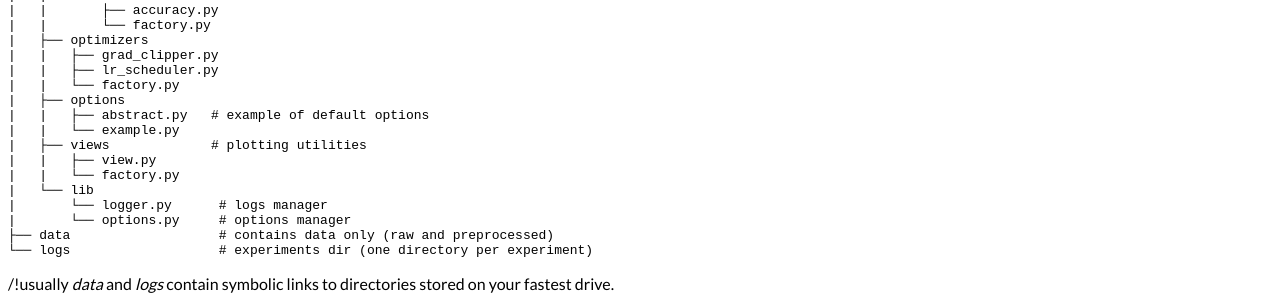
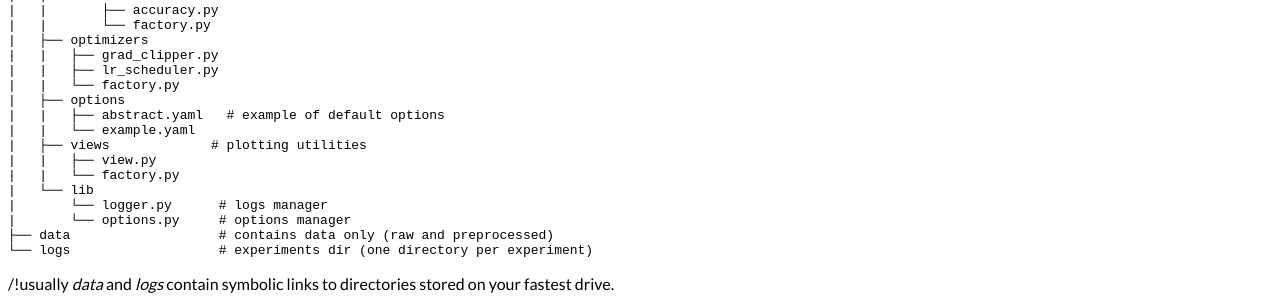
Before and after one commit to Cadene/bootstrap.pytorch, a Sphinx documentation site: the page built from docs/source/directories.rst, in a window 1280 px wide and 900 px high, scrolled down 1425 px. Shown: the part 152-452 px from the top of the window. Built offline with Sphinx 7.4.7 and the Read the Docs theme 2.0.0, drawn with Linux system fonts in a browser that asks for light colours; pages that are not in the unit, such as notebooks, are missing from menus.

Commit message:
options files are in yaml format

```diff
--- a/docs/source/directories.rst
+++ b/docs/source/directories.rst
@@ -35,8 +35,8 @@ Core bootstrap architecture
     |   |   ├── lr_scheduler.py
     |   |   └── factory.py
     |   ├── options
-    |   |   ├── abstract.py   # example of default options
-    |   |   └── example.py
+    |   |   ├── abstract.yaml   # example of default options
+    |   |   └── example.yaml
     |   ├── views             # plotting utilities
     |   |   ├── view.py
     |   |   └── factory.py
```
